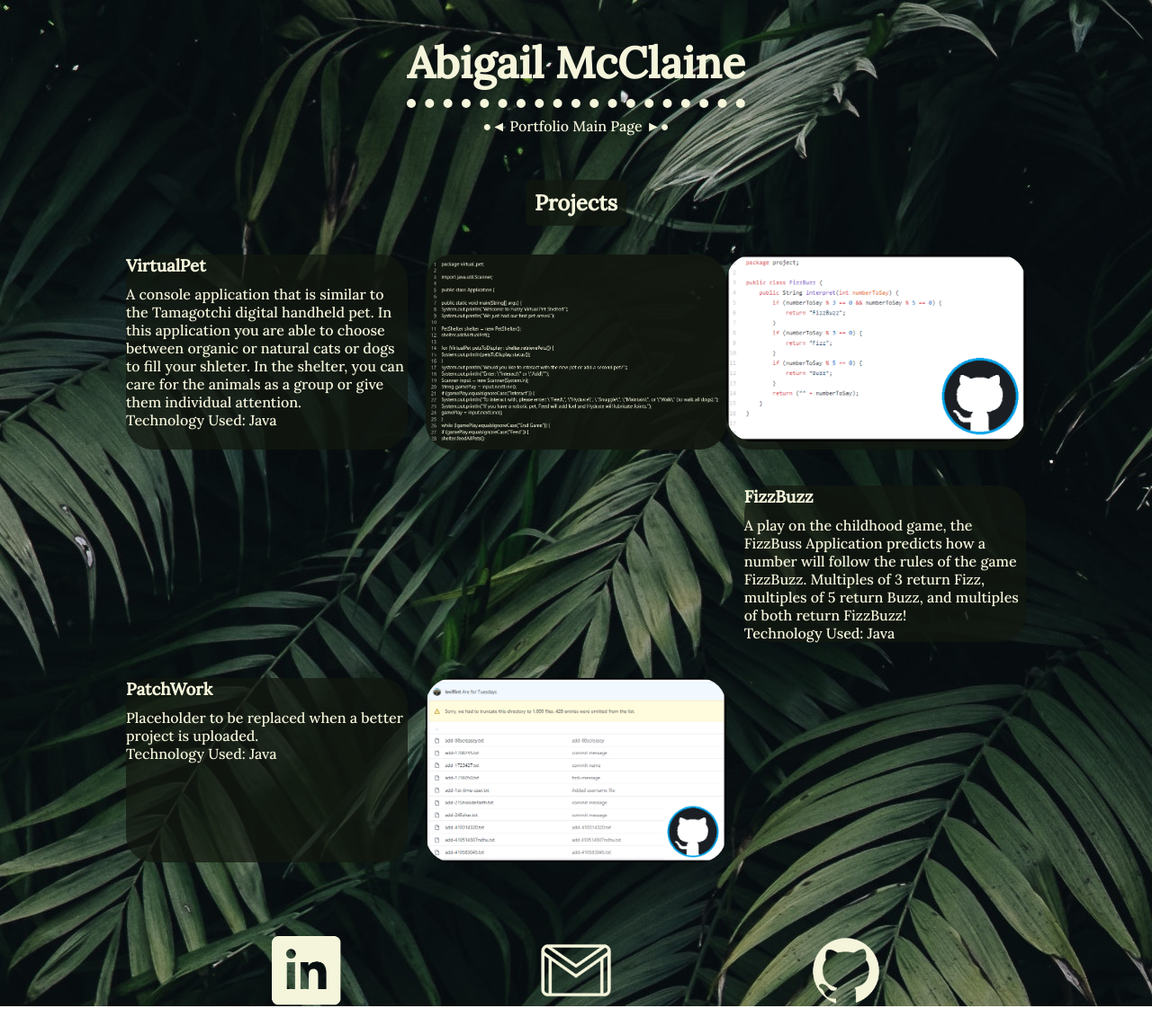
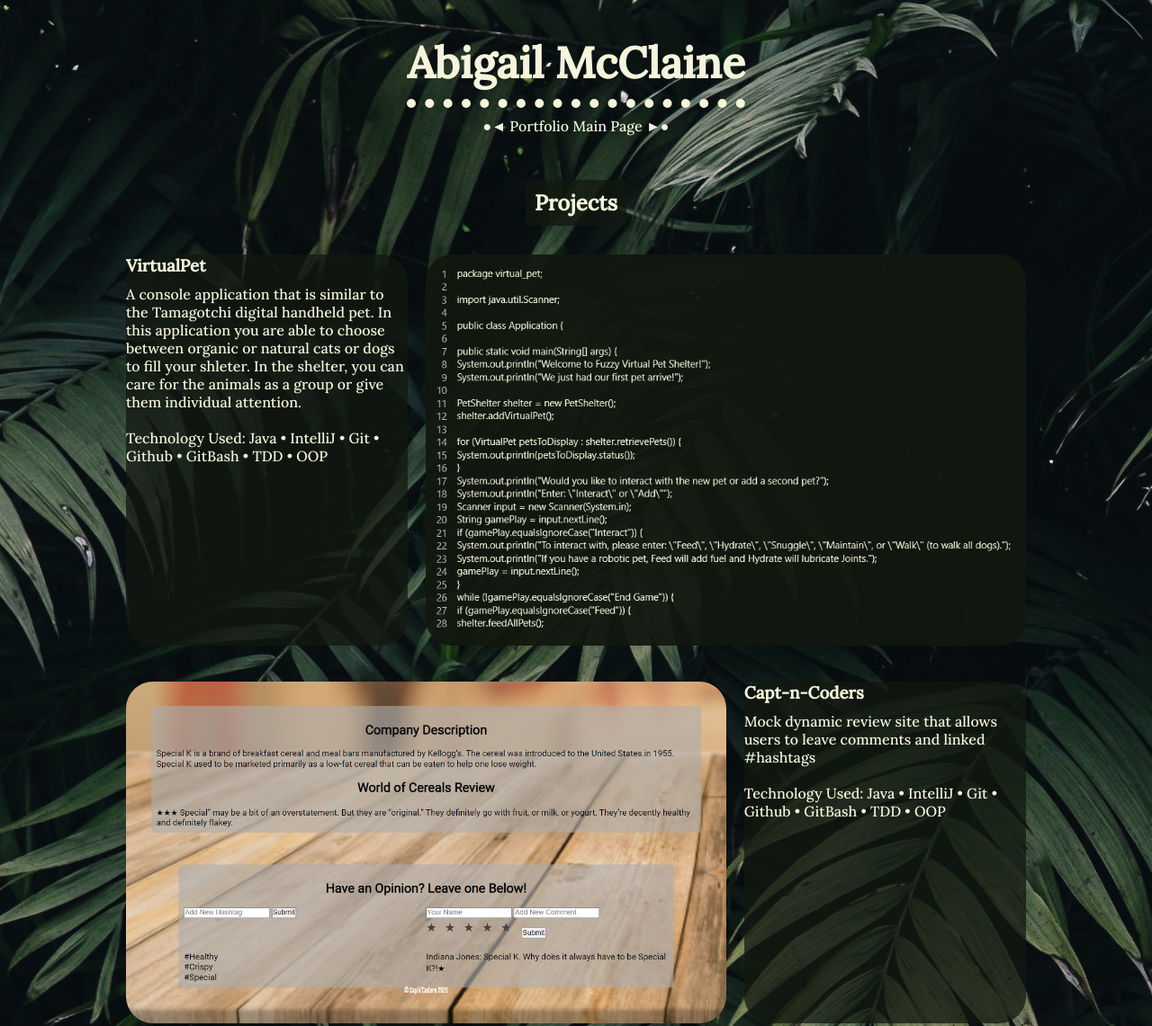
Before and after one commit to mcclaineabigail/mcclaineabigail.github.io, a plain HTML site: page projects.html in a window 1280 px wide. Shown: the top 1141 px of the page at 90% size. Before the commit the page ends 1119 px from the top, so only its background shows below. Drawn offline with Linux system fonts and the light colour scheme.

Commit message:
updated projects

```diff
--- a/css/layout.css
+++ b/css/layout.css
@@ -72,23 +72,23 @@ h2 {
     margin-bottom: 10px;
 }
 
-.VirtualPet,
-.PatchWork {
+.text1,
+.text3 {
     grid-column: 1 / span 1;
     margin-right: 20px;
 }
 
-.FizzBuzz {
+.text2 {
     grid-column: 3 / span 1;
     margin-left: 20px;
 }
 
-.VirtualPetPhoto,
-.PatchWorkPhoto {
+.photo1,
+.photo3 {
     grid-column: 2 / span 2;
 }
 
-.FizzBuzzPhoto {
+.photo2 {
     grid-column: 1 / span 2;
 }
 
--- a/projects.html
+++ b/projects.html
@@ -21,39 +21,40 @@
 
         <h2 class="Projects"> Projects</h2>
         <section class="projects">
-            <article class="VirtualPet package">
+            <article class="text1 package">
                 <h3 class="project-title">VirtualPet
                 </h3>
                 <p class="project-info">A console application that is similar to the Tamagotchi digital handheld pet. In this application you are able to choose between organic or natural cats or dogs to fill your shleter. In the shelter, you can care for the animals as a group
-                    or give them individual attention. <br>Technology Used: Java
+                    or give them individual attention. <br><br>Technology Used: Java • IntelliJ • Git • Github • GitBash • TDD • OOP
                 </p>
             </article>
 
-            <figure class="project-photos">
-                <a href="https://github.com/mcclaineabigail/VirtualPet"><img class="project-photos" src="css/images/VirtualPet.png" alt="Photo"> </a>
+            <figure class="project-photos photo1">
+                <a href="https://github.com/mcclaineabigail/VirtualPet"><img class="project-photos" src="css/images/photo1.png" alt="Photo"> </a>
             </figure>
-            <figure class="project-photos">
-                <a href="https://github.com/mcclaineabigail/fizz-buzz"><img class="project-photos" src="css/images/FizzBuzz.png" alt="Photo"></a>
+            <figure class="project-photos photo2">
+                <a href="https://github.com/mcclaineabigail/ReviewPage"><img class="project-photos" src="css/images/photo2.PNG" alt="Photo"></a>
             </figure>
 
-            <article class="FizzBuzz package">
-                <h3 class="project-title">FizzBuzz
+            <article class="text2 package">
+                <h3 class="project-title">Capt-n-Coders
                 </h3>
-                <p class="project-info"> A play on the childhood game, the FizzBuss Application predicts how a number will follow the rules of the game FizzBuzz. Multiples of 3 return Fizz, multiples of 5 return Buzz, and multiples of both return FizzBuzz! <br>Technology Used:
-                    Java
+                <p class="project-info"> Mock dynamic review site that allows users to leave comments and linked #hashtags <br><br>Technology Used: Java • IntelliJ • Git • Github • GitBash • TDD • OOP
+
                 </p>
             </article>
 
-            <article class="PatchWork package">
-                <h3 class="project-title">PatchWork
+            <article class="text3 package">
+                <h3 class="project-title">Jukebox Heros
                 </h3>
-                <p class="project-info"> Placeholder to be replaced when a better project is uploaded.
-                    <br>Technology Used: Java
+                <p class="project-info"> A dynamic SPA utilizing an API as a source element to display an editable library or records.
+                    <br><br>Technology Used: Java • MVC • IntelliJ • HTML • CSS • VS Code • Github • GitBash •TDD • OOP
+
                 </p>
             </article>
 
-            <figure class="project-photos">
-                <a href="https://github.com/mcclaineabigail/patchwork"><img class="project-photos" src="css/images/PatchWork.png" alt="Photo"></a>
+            <figure class="photo3">
+                <a href="https://github.com/mcclaineabigail/ReviewPage"><img class="project-photos" src="css/images/photo3.png" alt="Photo"></a>
             </figure>
 
         </section>
```
Also changed, not shown: css/images/photo1.png (renamed from css/images/VirtualPet.png), css/images/photo2.PNG (added), css/images/photo3.png (added).
